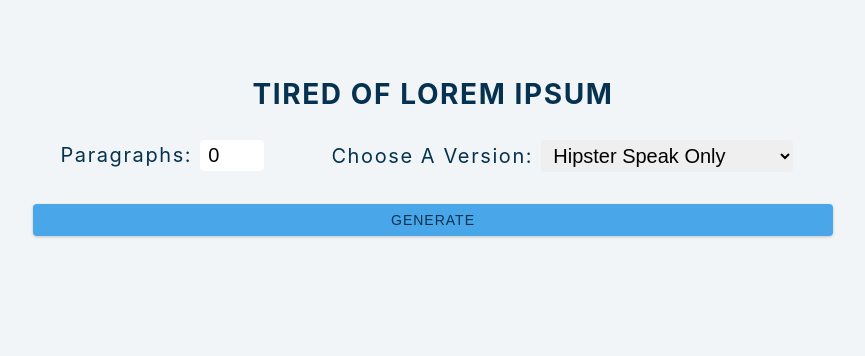
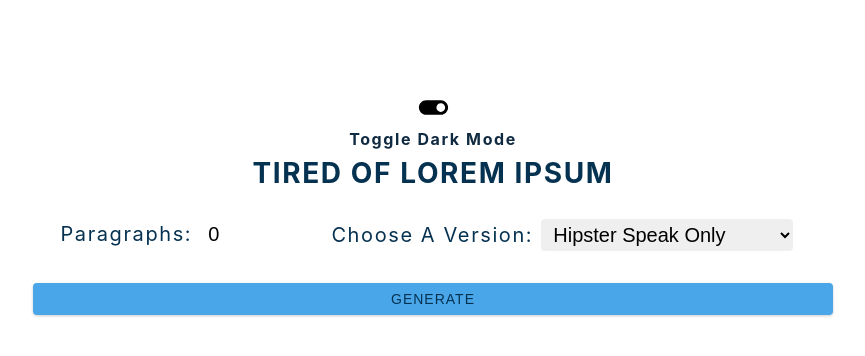
Before and after one commit to stephin007/lorem-ipsum, a React (Create React App) app: page / in a window 1280 px wide. Shown: the top 356 px of the page, without its empty margins (207-1072 px from the left). Built offline with nearby package versions, Linux system fonts and the light colour scheme.

Commit message:
done with dark mode :hammer:

```diff
--- a/package.json
+++ b/package.json
@@ -3,6 +3,8 @@
   "version": "0.1.0",
   "private": true,
   "dependencies": {
+    "@material-ui/core": "^4.11.4",
+    "@material-ui/icons": "^4.11.2",
     "@testing-library/jest-dom": "^5.11.4",
     "@testing-library/react": "^11.1.0",
     "@testing-library/user-event": "^12.1.10",
--- a/src/App.js
+++ b/src/App.js
@@ -1,70 +1,172 @@
-import {useState} from "react"
+import React, { useState, useEffect } from "react";
+import "./DarkStyles/DarkStyle.css";
+import ToggleOffIcon from "@material-ui/icons/ToggleOff";
+import ToggleOnIcon from "@material-ui/icons/ToggleOn";
 
 function App() {
-    const [count, setCount] = useState(0)
-    const [text, setText] = useState([])
-    const [type, setType] = useState("hipster-latin")
+  const [count, setCount] = useState(0);
+  const [text, setText] = useState([]);
+  const [type, setType] = useState("hipster-latin");
   const [showLoading, setShowLoading] = useState(false);
-    const handleSubmit= async (e)=>{
+  const [dark] = useState(false);
+  const [theme, setTheme] = useState([]);
+
+  console.log(theme);
+
+  const handleSubmit = async (e) => {
     // starts showing loading gif once submit is clicked
     setShowLoading(true);
-        const url = `https://hipsum.co/api/?type=${type}&paras=50`
-        e.preventDefault()
+    const url = `https://hipsum.co/api/?type=${type}&paras=50`;
+    e.preventDefault();
     //if you console.log the count you will see that count is a string not a number, its not necessary but its a
     // good practice to convert string to number if you are working with number
-        let amount = parseInt(count)
+    let amount = parseInt(count);
 
-        const response = await fetch(url)
-        const newTexts = await response.json()
-        console.log(newTexts)
+    const response = await fetch(url);
+    const newTexts = await response.json();
+    console.log(newTexts);
 
     //condition if count becomes zero or goes below zero, it will show atleast one paragraph
-        if(count <= 0){
-            amount = 1
+    if (count <= 0) {
+      amount = 1;
     }
     //as soon as the text data is ready, turn off the loading GIF
-        setText(newTexts.slice(0,amount), setShowLoading(false));
+    setText(newTexts.slice(0, amount), setShowLoading(false));
 
     //condition if count goes above the total length of the data, it will show all the paragraphs inside your array
-        if(count > text.length){
-            amount = text.length
+    if (count > text.length) {
+      amount = text.length;
     }
-    }
+  };
+
+  useEffect(() => {
+    localStorage.setItem("theme", JSON.stringify(dark));
+    const data = localStorage.getItem("theme");
+    setTheme(data);
+  }, [dark]);
+
   return (
+    <React.Fragment>
+      {theme === "true" ? (
+        <div className="app__dark">
           <section className="section-center">
+            <ToggleOffIcon
+              onClick={() => setTheme("false")}
+              fontSize="large"
+              style={{ color: "white" }}
+            />
+            <h4>Toggle Dark mode</h4>
             <h3>tired of lorem ipsum</h3>
             <form className="lorem-form" onSubmit={handleSubmit}>
               <div className="cont">
                 <span className="grid-1">
-                            <label htmlFor="amount" className="responsive-text lorem-type">
+                  <label
+                    htmlFor="amount"
+                    className="responsive-text lorem-type"
+                  >
                     paragraphs:
                   </label>
-                            <input className="responsive-text" type="number" name="amount" id="amount" value={count} onChange={(e)=>setCount(e.target.value)}/>
+                  <input
+                    className="responsive-text"
+                    type="number"
+                    name="amount"
+                    id="amount"
+                    value={count}
+                    onChange={(e) => setCount(e.target.value)}
+                  />
                 </span>
                 <span className="grid-2">
-                            <label htmlFor="type" className="responsive-text lorem-type">Choose a version:</label>
-                            <select className="responsive-text" name="types" id="types" onChange={(e)=> setType(e.target.value)}>
+                  <label htmlFor="type" className="responsive-text lorem-type">
+                    Choose a version:
+                  </label>
+                  <select
+                    className="responsive-text"
+                    name="types"
+                    id="types"
+                    onChange={(e) => setType(e.target.value)}
+                  >
                     <option value="hipster-latin">Hipster Speak Only </option>
-                                <option value="hipster-centric">Hipster Speak with Latin</option>
+                    <option value="hipster-centric">
+                      Hipster Speak with Latin
+                    </option>
                   </select>
                 </span>
-                        <button className="grid-3 btn">
-                            generate
-                        </button>
+                <button className="grid-3 btn">generate</button>
               </div>
             </form>
-            {showLoading ? <div className="loader-gif"></div>
-                :
+            {showLoading ? (
+              <div className="loader-gif"></div>
+            ) : (
               <article className="lorem-text">
-                        {text.map((item, index)=> {
-                            return (
-                                <p key={index}>{item}</p>
-                            )
+                {text.map((item, index) => {
+                  return <p key={index}>{item}</p>;
                 })}
               </article>
-            }
+            )}
           </section>
+        </div>
+      ) : (
+        <div className="app__light">
+          <section className="section-center">
+            <ToggleOnIcon
+              onClick={() => setTheme("true")}
+              fontSize="large"
+              style={{ color: "black" }}
+            />
+            <h4>Toggle Dark mode</h4>
+
+            <h3>tired of lorem ipsum</h3>
+            <form className="lorem-form" onSubmit={handleSubmit}>
+              <div className="cont">
+                <span className="grid-1">
+                  <label
+                    htmlFor="amount"
+                    className="responsive-text lorem-type"
+                  >
+                    paragraphs:
+                  </label>
+                  <input
+                    className="responsive-text"
+                    type="number"
+                    name="amount"
+                    id="amount"
+                    value={count}
+                    onChange={(e) => setCount(e.target.value)}
+                  />
+                </span>
+                <span className="grid-2">
+                  <label htmlFor="type" className="responsive-text lorem-type">
+                    Choose a version:
+                  </label>
+                  <select
+                    className="responsive-text"
+                    name="types"
+                    id="types"
+                    onChange={(e) => setType(e.target.value)}
+                  >
+                    <option value="hipster-latin">Hipster Speak Only </option>
+                    <option value="hipster-centric">
+                      Hipster Speak with Latin
+                    </option>
+                  </select>
+                </span>
+                <button className="grid-3 btn">generate</button>
+              </div>
+            </form>
+            {showLoading ? (
+              <div className="loader-gif"></div>
+            ) : (
+              <article className="lorem-text">
+                {text.map((item, index) => {
+                  return <p key={index}>{item}</p>;
+                })}
+              </article>
+            )}
+          </section>
+        </div>
+      )}
+    </React.Fragment>
   );
 }
 
-export default App
+export default App;
--- /dev/null
+++ b/src/DarkStyles/DarkStyle.css
@@ -0,0 +1,11 @@
+.app__dark {
+  background-color: black;
+  padding: 10px;
+  height: 100vh;
+}
+
+.app__light {
+  background-color: white;
+  padding: 10px;
+  height: 100vh;
+}
--- a/src/index.css
+++ b/src/index.css
@@ -58,8 +58,8 @@ Global Styles
   box-sizing: border-box;
 }
 body {
-    font-family: -apple-system, BlinkMacSystemFont, 'Segoe UI', Roboto, Oxygen,
-    Ubuntu, Cantarell, 'Open Sans', 'Helvetica Neue', sans-serif;
+  font-family: -apple-system, BlinkMacSystemFont, "Segoe UI", Roboto, Oxygen,
+    Ubuntu, Cantarell, "Open Sans", "Helvetica Neue", sans-serif;
   background: var(--clr-grey-10);
   color: var(--clr-grey-1);
   line-height: 1.5;
@@ -182,7 +182,7 @@ h3 {
   align-items: center;
 }
 
-.lorem-type{
+.lorem-type {
   font-size: 1.25rem;
   color: var(--clr-primary-1);
 }
@@ -194,7 +194,7 @@ input {
   margin: 0 0.5rem;
   font-size: 1.25rem;
 }
-select{
+select {
   padding: 0.25rem 0.5rem;
   border-radius: var(--radius);
   border: none;
@@ -215,13 +215,13 @@ button {
   margin: 0;
   grid-template-columns: repeat(12, 1fr);
 }
-.grid-1{
+.grid-1 {
   grid-column: span 4;
 }
-.grid-2{
+.grid-2 {
   grid-column: span 8;
 }
-.grid-3{
+.grid-3 {
   grid-column: span 12;
   margin-top: 2rem;
 }
@@ -237,7 +237,7 @@ button {
     grid-column: span 12;
     margin-top: 1rem;
   }
-    .responsive-text{
+  .responsive-text {
     font-size: 1rem;
     letter-spacing: 0.3px;
   }
@@ -256,6 +256,10 @@ button {
 }
 
 @keyframes spin {
-    0% { transform: rotate(0deg); }
-    100% { transform: rotate(360deg); }
+  0% {
+    transform: rotate(0deg);
   }
+  100% {
+    transform: rotate(360deg);
+  }
+}
```
Also changed, not shown: src/index.js (+5 -5 lines), 2 other files (tests, documents, lock files or other folders). Lines whose indentation alone changed are shown as unchanged.
